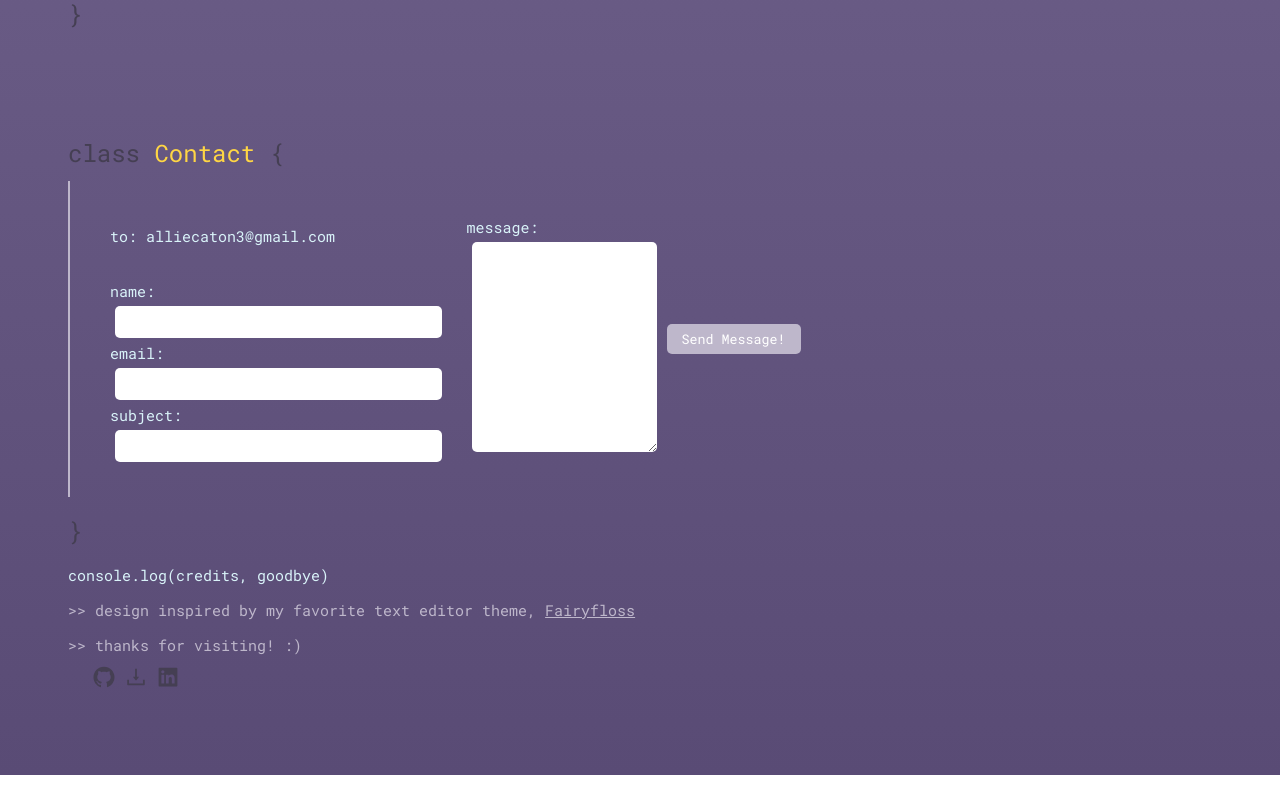
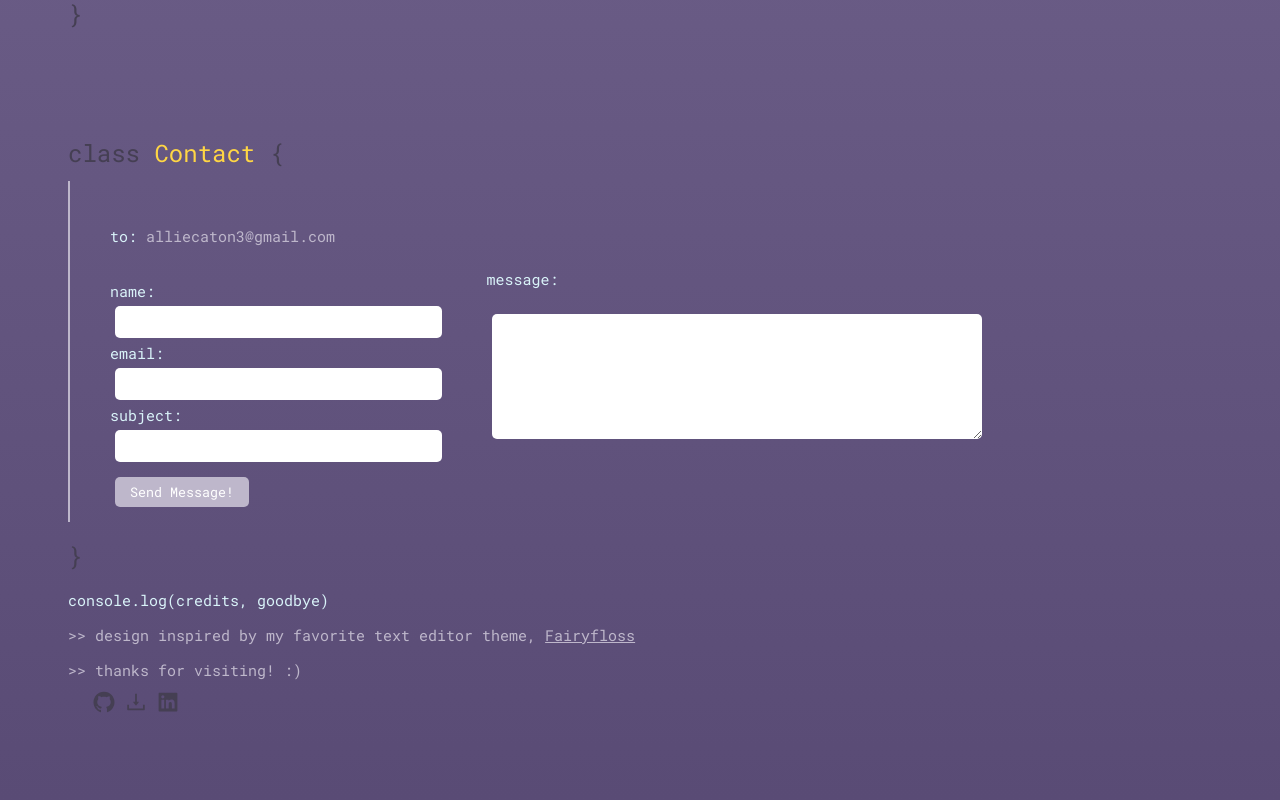
Before and after one commit to alliecaton/alliecaton-portfolio-ARCHIVE, a React (Create React App) app: page / in a window 1280 px wide. Shown: the part 2248-3048 px from the top of the page. Before the commit the page ends 3023 px from the top, so only its background shows below. Built offline with nearby package versions, Linux system fonts and the light colour scheme.

Commit message:
contact form formatting

```diff
--- a/src/App.css
+++ b/src/App.css
@@ -254,6 +254,7 @@ textarea {
 
 .form-flex {
   padding: 20px;
+  padding-bottom: 5px;
   border-radius: 20px;
   /* background-color: #BEB7CB; */
   width: 30%;
@@ -263,8 +264,20 @@ textarea {
 }
 
 .message-box {
-  width: 80%;
-  /* height: 30%; */
+  padding: 20px;
+  border-radius: 20px;
+  height: 175px;
+  width: 500px;
+  margin-top: 50px;
+  display: flex;
+  flex-flow: column;
+  justify-content: center;
+}
+
+@media screen and (max-width: 800px) {
+  .message-box {
+    margin-top: 10px;
+  }
 }
 
 .contact-container-top {
@@ -273,17 +286,15 @@ textarea {
 }
 
 .top-form-flex {
-  /* padding: 20px; */
-  /* width: 50%; */
   display: flex;
   flex-flow: row wrap;
   justify-content: flex-start;
   align-items: center;
-  /* justify-content: center; */
 }
 
 input[type=submit] {
     padding:5px 15px;
+    margin-left: 25px;
     background: #BEB7CB;
     border:0 none;
     cursor:pointer;
--- a/src/components/contact/ContactForm.js
+++ b/src/components/contact/ContactForm.js
@@ -38,7 +38,7 @@ class ContactForm extends Component {
                 <div className="top-form-flex">
                     <div className="form-flex">
 
-                    <p className="teal">to: alliecaton3@gmail.com</p><br></br>
+                        <p className="teal">to: <span className="light-purple">alliecaton3@gmail.com</span></p><br></br>
 
                         <label className="teal">name:</label>
                         <input type="text" value={this.state.from_name} name="from_name" onChange={this.handleChange} />
@@ -49,12 +49,12 @@ class ContactForm extends Component {
                         <label className="teal">subject:</label>
                         <input type="text" value={this.state.subject} name="subject" onChange={this.handleChange} />
                     </div>
-                    <div>
-                        <label className="teal message-box" htmlFor="message">message:</label><br></br>
+                    <div className="message-box">
+                        <label className="teal" htmlFor="message">message:</label><br></br>
                         <textarea id="message" value={this.state.message} name="message" onChange={this.handleChange}></textarea>
                     </div>
+                    </div>
                         <input type="submit" value="Send Message!" />
-                    </div>
                 </form>
             </div>
         );
```
Lines whose indentation alone changed are shown as unchanged.
